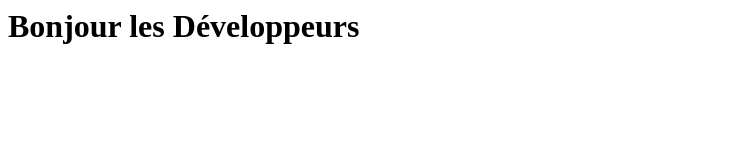
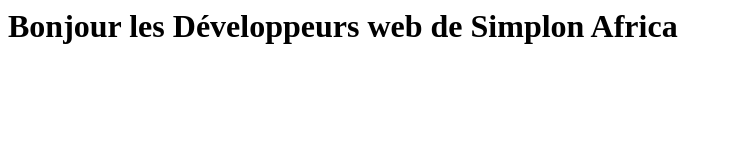
Before and after one commit to AbderahmaneThimbo/teste, a plain HTML site: page index.html in a window 1280 px wide. Shown: the whole page, without its empty margins (0-733 px from the left). Drawn offline with Linux system fonts and the light colour scheme.

Commit message:
Featur 2:updated h1 text

```diff
--- a/index.html
+++ b/index.html
@@ -1,2 +1,2 @@
 <title> TP Git Fusion des Branches </title>
-<h1> Bonjour les Développeurs </h1>
+<h1> Bonjour les Développeurs web de Simplon Africa </h1>
```
